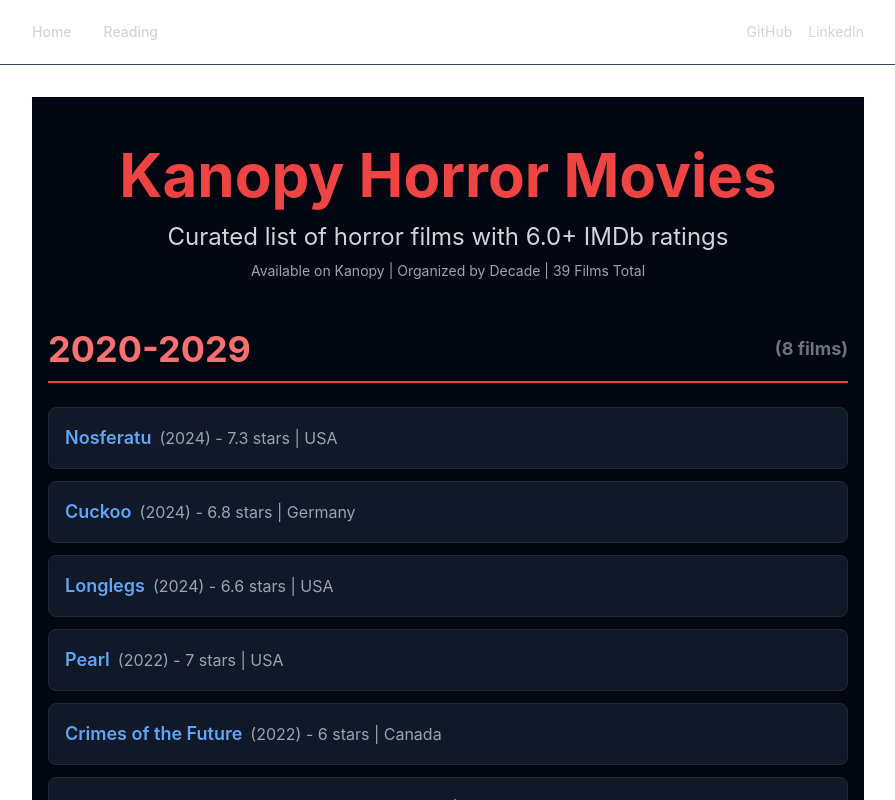
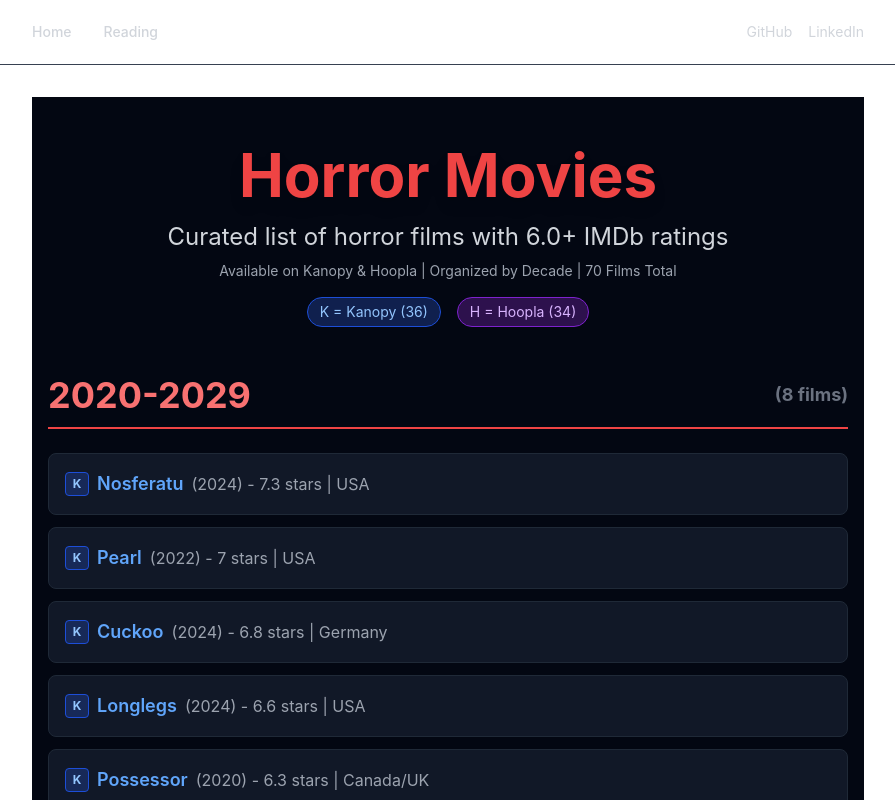
Before and after one commit to stangeorge/stangeorge.github.io, a Next.js app: page /horror-movies in a window 1280 px wide. Shown: the top 800 px of the page, without its empty margins (192-1087 px from the left). Built offline with nearby package versions, Linux system fonts and the light colour scheme.

Commit message:
Add Hoopla horror movies to horror-movies page
- Scraped 2,443 horror movies from Hoopla Digital
- Filtered to 45 movies with 6.0+ IMDb ratings
- Merged with existing 39 Kanopy movies (~69 total)
- Added source badges (K=Kanopy, H=Hoopla)
- Added Playwright dependency for scraping scripts

```diff
--- a/app/horror-movies/page.tsx
+++ b/app/horror-movies/page.tsx
@@ -1,56 +1,117 @@
 export default function HorrorMovies() {
-    const movies = {
+  type Movie = {
+    title: string;
+    year: number;
+    rating: number;
+    country: string;
+    url: string;
+    source: "kanopy" | "hoopla";
+  };
+
+  const movies: Record<string, Movie[]> = {
     "2020s": [
-            { title: "Nosferatu", year: 2024, rating: 7.3, country: "USA", url: "https://www.kanopy.com/en/mppl/video/114389" },
-            { title: "Cuckoo", year: 2024, rating: 6.8, country: "Germany", url: "https://www.kanopy.com/en/mppl/video/14800632" },
-            { title: "Longlegs", year: 2024, rating: 6.6, country: "USA", url: "https://www.kanopy.com/en/mppl/video/14800618" },
-            { title: "Pearl", year: 2022, rating: 7.0, country: "USA", url: "https://www.kanopy.com/en/mppl/video/13688350" },
-            { title: "Crimes of the Future", year: 2022, rating: 6.0, country: "Canada", url: "https://www.kanopy.com/en/mppl/video/13106280" },
-            { title: "The Witch 2: The Other One", year: 2022, rating: 6.2, country: "South Korea", url: "https://www.kanopy.com/en/mppl/video/13028869" },
-            { title: "Infinity Pool", year: 2023, rating: 6.0, country: "Canada", url: "https://www.kanopy.com/en/mppl/video/13588959" },
-            { title: "Possessor", year: 2020, rating: 6.3, country: "Canada/UK", url: "https://www.kanopy.com/en/mppl/video/13106284" },
+      { title: "Nosferatu", year: 2024, rating: 7.3, country: "USA", url: "https://www.kanopy.com/en/mppl/video/114389", source: "kanopy" },
+      { title: "Cuckoo", year: 2024, rating: 6.8, country: "Germany", url: "https://www.kanopy.com/en/mppl/video/14800632", source: "kanopy" },
+      { title: "Longlegs", year: 2024, rating: 6.6, country: "USA", url: "https://www.kanopy.com/en/mppl/video/14800618", source: "kanopy" },
+      { title: "Pearl", year: 2022, rating: 7.0, country: "USA", url: "https://www.kanopy.com/en/mppl/video/13688350", source: "kanopy" },
+      { title: "Crimes of the Future", year: 2022, rating: 6.0, country: "Canada", url: "https://www.kanopy.com/en/mppl/video/13106280", source: "kanopy" },
+      { title: "The Witch 2: The Other One", year: 2022, rating: 6.2, country: "South Korea", url: "https://www.kanopy.com/en/mppl/video/13028869", source: "kanopy" },
+      { title: "Infinity Pool", year: 2023, rating: 6.0, country: "Canada", url: "https://www.kanopy.com/en/mppl/video/13588959", source: "kanopy" },
+      { title: "Possessor", year: 2020, rating: 6.3, country: "Canada/UK", url: "https://www.kanopy.com/en/mppl/video/13106284", source: "kanopy" },
     ],
     "2010s": [
-            { title: "Mother", year: 2009, rating: 7.8, country: "South Korea", url: "https://www.kanopy.com/en/mppl/video/10494810" },
-            { title: "Train to Busan", year: 2016, rating: 7.6, country: "South Korea", url: "https://www.kanopy.com/en/mppl/video/12201140" },
-            { title: "Hereditary", year: 2018, rating: 7.3, country: "USA", url: "https://www.kanopy.com/en/mppl/video/5331632" },
-            { title: "The Cabin in the Woods", year: 2012, rating: 7.0, country: "USA", url: "https://www.kanopy.com/en/mppl/video/15951996" },
-            { title: "Annihilation", year: 2018, rating: 7.0, country: "USA", url: "https://www.kanopy.com/en/mppl/video/12998052" },
-            { title: "World War Z", year: 2013, rating: 7.0, country: "USA", url: "https://www.kanopy.com/en/mppl/video/15187570" },
-            { title: "The House That Jack Built", year: 2018, rating: 6.8, country: "Denmark/France", url: "https://www.kanopy.com/en/mppl/video/12157432" },
-            { title: "Suspiria", year: 2018, rating: 6.7, country: "Italy/USA", url: "https://www.kanopy.com/en/mppl/video/5916322" },
-            { title: "Rare Exports: A Christmas Tale", year: 2010, rating: 6.7, country: "Finland", url: "https://www.kanopy.com/en/mppl/video/4208762" },
-            { title: "The Witch: Subversion", year: 2018, rating: 6.6, country: "South Korea", url: "https://www.kanopy.com/en/mppl/video/12748998" },
-            { title: "Mother!", year: 2017, rating: 6.6, country: "USA", url: "https://www.kanopy.com/en/mppl/video/13193769" },
-            { title: "The Girl With All the Gifts", year: 2016, rating: 6.6, country: "UK", url: "https://www.kanopy.com/en/mppl/video/12936736" },
-            { title: "Better Watch Out", year: 2016, rating: 6.5, country: "Australia/USA", url: "https://www.kanopy.com/en/mppl/video/12201075" },
-            { title: "Titane", year: 2021, rating: 6.5, country: "France", url: "https://www.kanopy.com/en/mppl/video/12360027" },
-            { title: "Daybreakers", year: 2009, rating: 6.4, country: "Australia/USA", url: "https://www.kanopy.com/en/mppl/video/15381904" },
-            { title: "Lake Mungo", year: 2008, rating: 6.3, country: "Australia", url: "https://www.kanopy.com/en/mppl/video/15933516" },
-            { title: "The Untamed", year: 2016, rating: 6.3, country: "Mexico", url: "https://www.kanopy.com/en/mppl/video/11134332" },
-            { title: "The Love Witch", year: 2016, rating: 6.2, country: "USA", url: "https://www.kanopy.com/en/mppl/video/3214578" },
+      { title: "Mother", year: 2009, rating: 7.8, country: "South Korea", url: "https://www.kanopy.com/en/mppl/video/10494810", source: "kanopy" },
+      { title: "Train to Busan", year: 2016, rating: 7.6, country: "South Korea", url: "https://www.kanopy.com/en/mppl/video/12201140", source: "kanopy" },
+      { title: "Tucker and Dale vs Evil", year: 2010, rating: 7.5, country: "Canada", url: "https://www.hoopladigital.com/movie/tucker-and-dale-vs-evil-tyler-labine/11049557", source: "hoopla" },
+      { title: "Hereditary", year: 2018, rating: 7.3, country: "USA", url: "https://www.kanopy.com/en/mppl/video/5331632", source: "kanopy" },
+      { title: "The Cabin in the Woods", year: 2012, rating: 7.0, country: "USA", url: "https://www.kanopy.com/en/mppl/video/15951996", source: "kanopy" },
+      { title: "Annihilation", year: 2018, rating: 7.0, country: "USA", url: "https://www.kanopy.com/en/mppl/video/12998052", source: "kanopy" },
+      { title: "World War Z", year: 2013, rating: 7.0, country: "USA", url: "https://www.kanopy.com/en/mppl/video/15187570", source: "kanopy" },
+      { title: "The House That Jack Built", year: 2018, rating: 6.8, country: "Denmark/France", url: "https://www.kanopy.com/en/mppl/video/12157432", source: "kanopy" },
+      { title: "Suspiria", year: 2018, rating: 6.7, country: "Italy/USA", url: "https://www.kanopy.com/en/mppl/video/5916322", source: "kanopy" },
+      { title: "Rare Exports: A Christmas Tale", year: 2010, rating: 6.7, country: "Finland", url: "https://www.kanopy.com/en/mppl/video/4208762", source: "kanopy" },
+      { title: "The Witch: Subversion", year: 2018, rating: 6.6, country: "South Korea", url: "https://www.kanopy.com/en/mppl/video/12748998", source: "kanopy" },
+      { title: "Mother!", year: 2017, rating: 6.6, country: "USA", url: "https://www.kanopy.com/en/mppl/video/13193769", source: "kanopy" },
+      { title: "The Girl With All the Gifts", year: 2016, rating: 6.6, country: "UK", url: "https://www.kanopy.com/en/mppl/video/12936736", source: "kanopy" },
+      { title: "Better Watch Out", year: 2016, rating: 6.5, country: "Australia/USA", url: "https://www.kanopy.com/en/mppl/video/12201075", source: "kanopy" },
+      { title: "Titane", year: 2021, rating: 6.5, country: "France", url: "https://www.kanopy.com/en/mppl/video/12360027", source: "kanopy" },
+      { title: "Daybreakers", year: 2009, rating: 6.4, country: "Australia/USA", url: "https://www.kanopy.com/en/mppl/video/15381904", source: "kanopy" },
+      { title: "Escape Room", year: 2019, rating: 6.4, country: "USA", url: "https://www.hoopladigital.com/movie/escape-room-taylor-russell/14044308", source: "hoopla" },
+      { title: "Lake Mungo", year: 2008, rating: 6.3, country: "Australia", url: "https://www.kanopy.com/en/mppl/video/15933516", source: "kanopy" },
+      { title: "The Untamed", year: 2016, rating: 6.3, country: "Mexico", url: "https://www.kanopy.com/en/mppl/video/11134332", source: "kanopy" },
+      { title: "The Love Witch", year: 2016, rating: 6.2, country: "USA", url: "https://www.kanopy.com/en/mppl/video/3214578", source: "kanopy" },
+      { title: "Krampus", year: 2015, rating: 6.2, country: "USA", url: "https://www.hoopladigital.com/movie/krampus-adam-scott/14044288", source: "hoopla" },
     ],
     "2000s": [
-            { title: "Let the Right One In", year: 2008, rating: 7.9, country: "Sweden", url: "https://www.kanopy.com/en/mppl/video/2008533" },
-            { title: "Battle Royale", year: 2000, rating: 7.5, country: "Japan", url: "https://www.kanopy.com/en/mppl/video/11335693" },
-            { title: "R-Point", year: 2004, rating: 6.2, country: "South Korea", url: "https://www.kanopy.com/en/mppl/video/114479" },
+      { title: "Let the Right One In", year: 2008, rating: 7.9, country: "Sweden", url: "https://www.kanopy.com/en/mppl/video/2008533", source: "kanopy" },
+      { title: "Let the Right One In", year: 2008, rating: 7.8, country: "Sweden", url: "https://www.hoopladigital.com/movie/let-the-right-one-in-kare-hedebrant/11049580", source: "hoopla" },
+      { title: "Battle Royale", year: 2000, rating: 7.5, country: "Japan", url: "https://www.kanopy.com/en/mppl/video/11335693", source: "kanopy" },
+      { title: "Rec", year: 2007, rating: 7.4, country: "Spain", url: "https://www.hoopladigital.com/movie/rec-manuela-velasco/11119024", source: "hoopla" },
+      { title: "The Descent", year: 2005, rating: 7.2, country: "UK", url: "https://www.hoopladigital.com/movie/the-descent-shauna-macdonald/11210020", source: "hoopla" },
+      { title: "Audition", year: 1999, rating: 7.2, country: "Japan", url: "https://www.hoopladigital.com/movie/audition-ryo-ishibashi/15375970", source: "hoopla" },
+      { title: "Day of the Dead", year: 1985, rating: 7.2, country: "USA", url: "https://www.hoopladigital.com/movie/day-of-the-dead-lori-cardille/15377816", source: "hoopla" },
+      { title: "Noroi: The Curse", year: 2005, rating: 7.1, country: "Japan", url: "https://www.hoopladigital.com/movie/noroi-the-curse-jin-muraki/16573526", source: "hoopla" },
+      { title: "A Tale of Two Sisters", year: 2003, rating: 7.1, country: "South Korea", url: "https://www.hoopladigital.com/movie/a-tale-of-two-sisters-lim-su-jeong/11049549", source: "hoopla" },
+      { title: "Inside", year: 2007, rating: 7.0, country: "France", url: "https://www.hoopladigital.com/movie/inside-alysson-paradis/11028918", source: "hoopla" },
+      { title: "Blood and Black Lace", year: 1964, rating: 7.0, country: "Italy", url: "https://www.hoopladigital.com/movie/blood-and-black-lace-cameron-mitchell/17705594", source: "hoopla" },
+      { title: "Shutter", year: 2004, rating: 7.0, country: "Thailand", url: "https://www.hoopladigital.com/movie/shutter-ananda-everingham/15378013", source: "hoopla" },
+      { title: "Incident at Loch Ness", year: 2004, rating: 6.6, country: "USA/UK", url: "https://www.hoopladigital.com/movie/incident-at-loch-ness-werner-herzog/12268003", source: "hoopla" },
+      { title: "What Lies Beneath", year: 1999, rating: 6.6, country: "USA", url: "https://www.hoopladigital.com/movie/what-lies-beneath-harrison-ford/11519903", source: "hoopla" },
+      { title: "Pulse", year: 2001, rating: 6.5, country: "Japan", url: "https://www.hoopladigital.com/movie/pulse-kumiko-aso/11049579", source: "hoopla" },
+      { title: "The Collector", year: 2009, rating: 6.4, country: "USA", url: "https://www.hoopladigital.com/movie/the-collector-josh-stewart/11087167", source: "hoopla" },
+      { title: "Lake Mungo", year: 2008, rating: 6.2, country: "Australia", url: "https://www.hoopladigital.com/movie/lake-mungo-rosie-traynor/11028920", source: "hoopla" },
+      { title: "R-Point", year: 2004, rating: 6.2, country: "South Korea", url: "https://www.kanopy.com/en/mppl/video/114479", source: "kanopy" },
+      { title: "Scary Movie", year: 2000, rating: 6.2, country: "USA", url: "https://www.hoopladigital.com/movie/scary-movie-anna-faris/12183256", source: "hoopla" },
     ],
     "1990s": [
-            { title: "From Dusk Till Dawn", year: 1996, rating: 7.2, country: "USA", url: "https://www.kanopy.com/en/mppl/video/15187548" },
+      { title: "From Dusk Till Dawn", year: 1996, rating: 7.2, country: "USA", url: "https://www.kanopy.com/en/mppl/video/15187548", source: "kanopy" },
     ],
     "1980s": [
-            { title: "Santa Sangre", year: 1989, rating: 7.5, country: "Italy/Mexico", url: "https://www.kanopy.com/en/mppl/video/6683745" },
-            { title: "Possession", year: 1981, rating: 7.3, country: "France/West Germany", url: "https://www.kanopy.com/en/mppl/video/14014934" },
-            { title: "Tetsuo: The Iron Man", year: 1989, rating: 7.0, country: "Japan", url: "https://www.kanopy.com/en/mppl/video/114581" },
-            { title: "Street Trash", year: 1987, rating: 6.1, country: "USA", url: "https://www.kanopy.com/en/mppl/video/15923639" },
+      { title: "Santa Sangre", year: 1989, rating: 7.5, country: "Italy/Mexico", url: "https://www.kanopy.com/en/mppl/video/6683745", source: "kanopy" },
+      { title: "Possession", year: 1981, rating: 7.3, country: "France/West Germany", url: "https://www.kanopy.com/en/mppl/video/14014934", source: "kanopy" },
+      { title: "Day of the Dead", year: 1985, rating: 7.2, country: "USA", url: "https://www.hoopladigital.com/movie/day-of-the-dead-lori-cardille/15377816", source: "hoopla" },
+      { title: "Tetsuo: The Iron Man", year: 1989, rating: 7.0, country: "Japan", url: "https://www.kanopy.com/en/mppl/video/114581", source: "kanopy" },
+      { title: "Demons", year: 1985, rating: 6.7, country: "Italy", url: "https://www.hoopladigital.com/movie/demons-urbano-barberini/15377817", source: "hoopla" },
+      { title: "The Howling", year: 1981, rating: 6.6, country: "USA", url: "https://www.hoopladigital.com/movie/the-howling-dee-wallace/15377959", source: "hoopla" },
+      { title: "Phantasm", year: 1979, rating: 6.6, country: "USA", url: "https://www.hoopladigital.com/movie/phantasm-a-michael-baldwin/17631046", source: "hoopla" },
+      { title: "Maniac", year: 1980, rating: 6.4, country: "USA", url: "https://www.hoopladigital.com/movie/maniac-joe-spinell/15377962", source: "hoopla" },
+      { title: "Street Trash", year: 1987, rating: 6.1, country: "USA", url: "https://www.kanopy.com/en/mppl/video/15923639", source: "kanopy" },
+      { title: "Cujo", year: 1983, rating: 6.1, country: "USA", url: "https://www.hoopladigital.com/movie/cujo-dee-wallace/18037632", source: "hoopla" },
+      { title: "The Lair of the White Worm", year: 1988, rating: 6.0, country: "UK", url: "https://www.hoopladigital.com/movie/the-lair-of-the-white-worm-amanda-donohoe/14625319", source: "hoopla" },
     ],
     "1970s": [
-            { title: "Ganja & Hess", year: 1973, rating: 6.2, country: "USA", url: "https://www.kanopy.com/en/mppl/video/114059" },
+      { title: "Ganja & Hess", year: 1973, rating: 6.2, country: "USA", url: "https://www.kanopy.com/en/mppl/video/114059", source: "kanopy" },
+      { title: "Horror Express", year: 1972, rating: 6.5, country: "Spain/UK", url: "https://www.hoopladigital.com/movie/horror-express-christopher-lee/17693968", source: "hoopla" },
+      { title: "The Bird with the Crystal Plumage", year: 1970, rating: 7.0, country: "Italy", url: "https://www.hoopladigital.com/movie/the-bird-with-the-crystal-plumage-tony-musante/12418022", source: "hoopla" },
+    ],
+    "1960s": [
+      { title: "Blood and Black Lace", year: 1964, rating: 7.0, country: "Italy", url: "https://www.hoopladigital.com/movie/blood-and-black-lace-cameron-mitchell/17705594", source: "hoopla" },
+      { title: "Carnival of Souls", year: 1962, rating: 7.0, country: "USA", url: "https://www.hoopladigital.com/movie/carnival-of-souls-candace-hilligoss/12305706", source: "hoopla" },
+    ],
+    "1930s": [
+      { title: "Frankenstein", year: 1931, rating: 7.8, country: "USA", url: "https://www.hoopladigital.com/movie/frankenstein-robert-foxworth/10966670", source: "hoopla" },
+      { title: "Dracula", year: 1931, rating: 7.4, country: "USA", url: "https://www.hoopladigital.com/movie/dracula-jack-palance/10966752", source: "hoopla" },
     ],
     "1920s": [
-            { title: "Nosferatu", year: 1922, rating: 7.9, country: "Germany (Silent)", url: "https://www.kanopy.com/en/mppl/video/114389" },
+      { title: "The Cabinet of Dr. Caligari", year: 1920, rating: 8.0, country: "Germany", url: "https://www.hoopladigital.com/movie/the-cabinet-of-dr-caligari-werner-krauss/17033482", source: "hoopla" },
+      { title: "Nosferatu", year: 1922, rating: 7.9, country: "Germany (Silent)", url: "https://www.kanopy.com/en/mppl/video/114389", source: "kanopy" },
+      { title: "Nosferatu", year: 1922, rating: 7.9, country: "Germany", url: "https://www.hoopladigital.com/movie/nosferatu-max-schreck/12307030", source: "hoopla" },
     ],
   };
+
+  // Sort each decade by rating (highest first)
+  Object.keys(movies).forEach((decade) => {
+    movies[decade].sort((a, b) => b.rating - a.rating);
+  });
+
+  // Calculate totals
+  const kanopyCount = Object.values(movies)
+    .flat()
+    .filter((m) => m.source === "kanopy").length;
+  const hooplaCount = Object.values(movies)
+    .flat()
+    .filter((m) => m.source === "hoopla").length;
+  const totalCount = kanopyCount + hooplaCount;
 
   const decadeLabels: { [key: string]: { emoji: string; title: string } } = {
     "2020s": { emoji: "📺", title: "2020-2029" },
@@ -59,7 +120,9 @@
     "1990s": { emoji: "🎪", title: "1990-1999" },
     "1980s": { emoji: "👻", title: "1980-1989" },
     "1970s": { emoji: "🕯️", title: "1970-1979" },
-        "1920s": { emoji: "📽️", title: "1920s (Classic)" },
+    "1960s": { emoji: "🎬", title: "1960-1969" },
+    "1930s": { emoji: "🧛", title: "1930s (Classic)" },
+    "1920s": { emoji: "📽️", title: "1920s (Silent)" },
   };
 
   return (
@@ -68,21 +131,29 @@
         {/* Header */}
         <header className="mb-12 text-center">
           <h1 className="text-5xl md:text-6xl font-bold mb-4 text-red-500 drop-shadow-lg">
-                                            Kanopy Horror Movies
+            Horror Movies
           </h1>
           <p className="text-xl md:text-2xl text-gray-300 mb-2">
             Curated list of horror films with 6.0+ IMDb ratings
           </p>
-                                <p className="text-sm text-gray-400">
-                                            Available on Kanopy | Organized by Decade | 39 Films Total
+          <p className="text-sm text-gray-400 mb-4">
+            Available on Kanopy & Hoopla | Organized by Decade | {totalCount} Films Total
           </p>
+          <div className="flex justify-center gap-4 text-sm">
+            <span className="px-3 py-1 bg-blue-900/50 text-blue-300 rounded-full border border-blue-700">
+              K = Kanopy ({kanopyCount})
+            </span>
+            <span className="px-3 py-1 bg-purple-900/50 text-purple-300 rounded-full border border-purple-700">
+              H = Hoopla ({hooplaCount})
+            </span>
+          </div>
         </header>
 
         {/* Movie Sections by Decade */}
         {Object.entries(movies).map(([decade, films]) => (
           <section key={decade} className="mb-12">
             <h2 className="text-3xl md:text-4xl font-bold mb-6 text-red-400 border-b-2 border-red-500 pb-3 flex items-center gap-3">
-                                              <span>{decadeLabels[decade].title}</span>
+              <span>{decadeLabels[decade]?.title || decade}</span>
               <span className="text-lg text-gray-500 ml-auto">
                 ({films.length} films)
               </span>
@@ -95,6 +166,15 @@
                   className="bg-gray-900 hover:bg-gray-800 p-4 rounded-lg transition-all duration-200 border border-gray-800 hover:border-red-900"
                 >
                   <div className="flex flex-col sm:flex-row sm:items-center gap-2">
+                    <span
+                      className={`inline-flex items-center justify-center w-6 h-6 text-xs font-bold rounded ${
+                        movie.source === "kanopy"
+                          ? "bg-blue-900/50 text-blue-300 border border-blue-700"
+                          : "bg-purple-900/50 text-purple-300 border border-purple-700"
+                      }`}
+                    >
+                      {movie.source === "kanopy" ? "K" : "H"}
+                    </span>
                     <a
                       href={movie.url}
                       target="_blank"
@@ -116,15 +196,20 @@
         {/* Footer */}
         <footer className="mt-16 text-center text-gray-400 text-sm border-t border-gray-800 pt-8">
           <p className="mb-2">
-                                            <strong>Total: 39 verified horror films with 6.0+ IMDb ratings</strong>
+            <strong>
+              Total: {totalCount} verified horror films with 6.0+ IMDb ratings
+            </strong>
           </p>
           <p className="mb-2">All ratings verified from IMDb</p>
-                                <p className="mb-4">Films link directly to Kanopy for streaming</p>
+          <p className="mb-4">
+            Films link directly to Kanopy or Hoopla for streaming
+          </p>
           <p className="text-xs text-gray-500">
-                                            Last updated: {new Date().toLocaleDateString('en-US', {
-                        year: 'numeric',
-                        month: 'long',
-                        day: 'numeric'
+            Last updated:{" "}
+            {new Date().toLocaleDateString("en-US", {
+              year: "numeric",
+              month: "long",
+              day: "numeric",
             })}
           </p>
         </footer>
@@ -134,10 +219,11 @@
 }
 
 export const metadata = {
-    title: 'Horror Movies on Kanopy | Stan George',
-    description: 'Curated list of 39 horror movies with 6.0+ IMDb ratings available on Kanopy, organized by decade. From classic silent films to modern horror.',
+  title: "Horror Movies on Kanopy & Hoopla | Stan George",
+  description:
+    "Curated list of horror movies with 6.0+ IMDb ratings available on Kanopy and Hoopla, organized by decade. From silent films to modern horror.",
   openGraph: {
-          title: 'Horror Movies on Kanopy - Curated List',
-          description: '39 verified horror films with 6.0+ IMDb ratings',
+    title: "Horror Movies on Kanopy & Hoopla - Curated List",
+    description: "Verified horror films with 6.0+ IMDb ratings from free streaming libraries",
   },
 };
--- a/package.json
+++ b/package.json
@@ -22,8 +22,10 @@
     "autoprefixer": "^10.4.20",
     "eslint": "^8.0.0",
     "eslint-config-next": "^15.5.7",
+    "playwright": "^1.58.0",
     "postcss": "^8.4.47",
     "tailwindcss": "^3.4.14",
+    "tsx": "^4.21.0",
     "typescript": "^5.0.0"
   }
 }
```
Also changed, not shown: 1 other file (tests, documents, lock files or other folders). Lines whose indentation alone changed are shown as unchanged.
